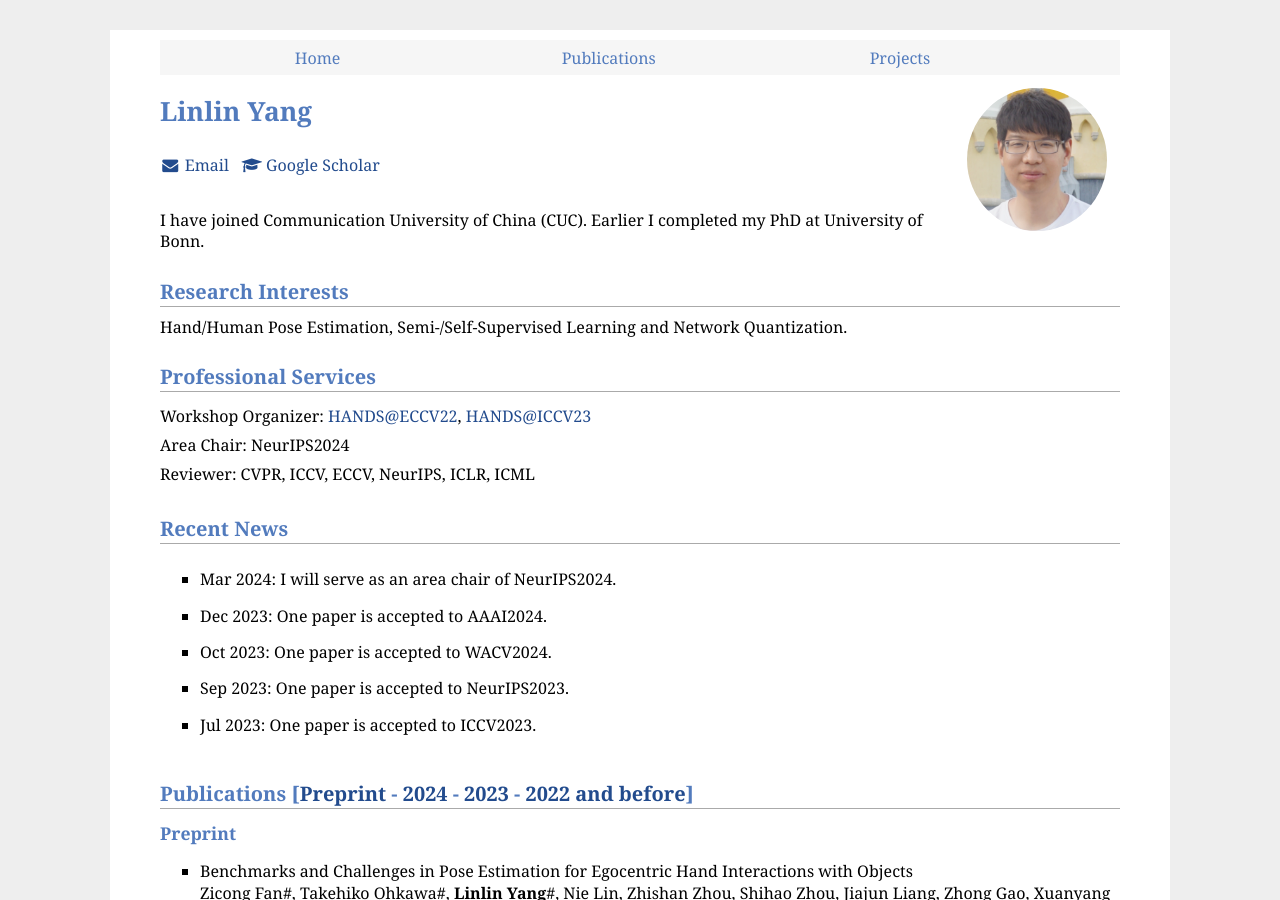
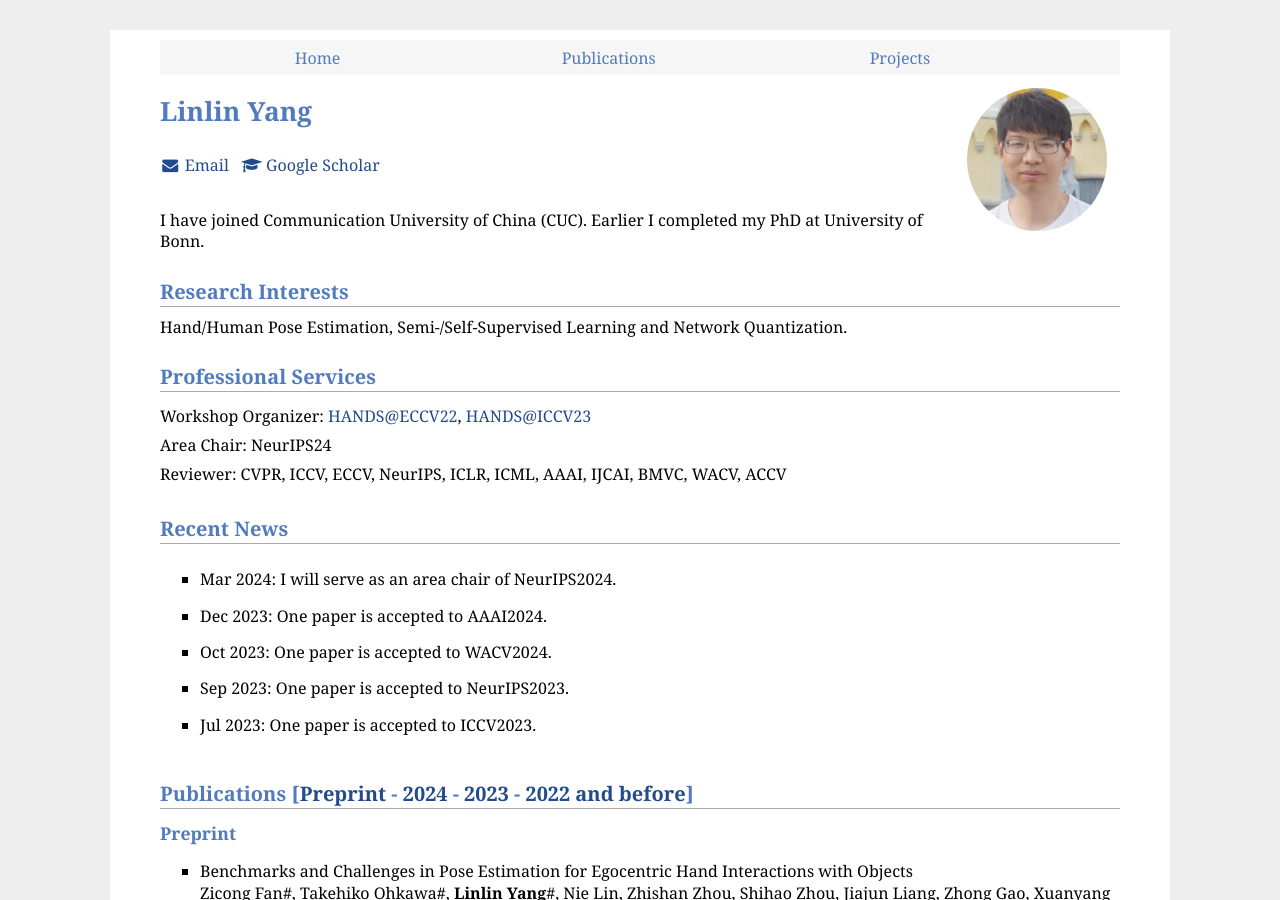
Before and after one commit to bestonebyone/mu4yang, a Jekyll site: the page built from index.md, in a window 1280 px wide and 900 px high. Built offline with Jekyll 4.4.1, drawn with Linux system fonts in a browser that asks for light colours; comment, search, counter and statistics services are not loaded.

Commit message:
Update index.md

```diff
--- a/index.md
+++ b/index.md
@@ -39,8 +39,8 @@ Hand/Human Pose Estimation, Semi-/Self-Supervised Learning and Network Quantizat
 
 <div style="line-height: 1.8;">
 Workshop Organizer: <a href="https://sites.google.com/view/hands2022/home">HANDS@ECCV22</a>, <a href="https://sites.google.com/view/hands2023/">HANDS@ICCV23</a><br>
-Area Chair: NeurIPS2024<br>
-Reviewer: CVPR, ICCV, ECCV, NeurIPS, ICLR, ICML<br>
+Area Chair: NeurIPS24<br>
+Reviewer: CVPR, ICCV, ECCV, NeurIPS, ICLR, ICML, AAAI, IJCAI, BMVC, WACV, ACCV<br>
 </div>
 
 <span id="news"></span>
```
